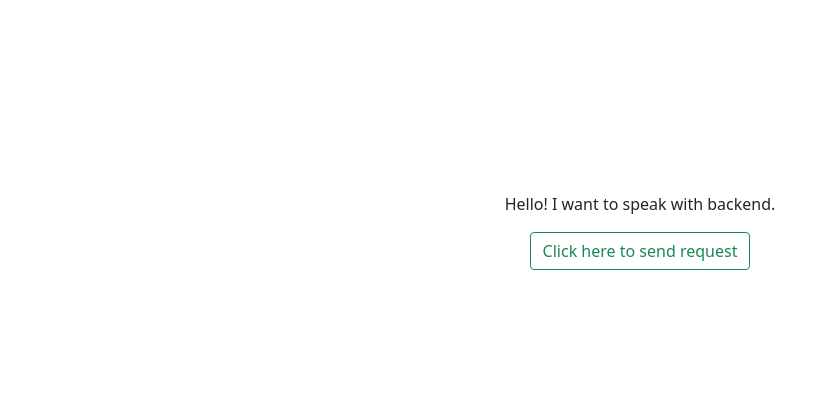
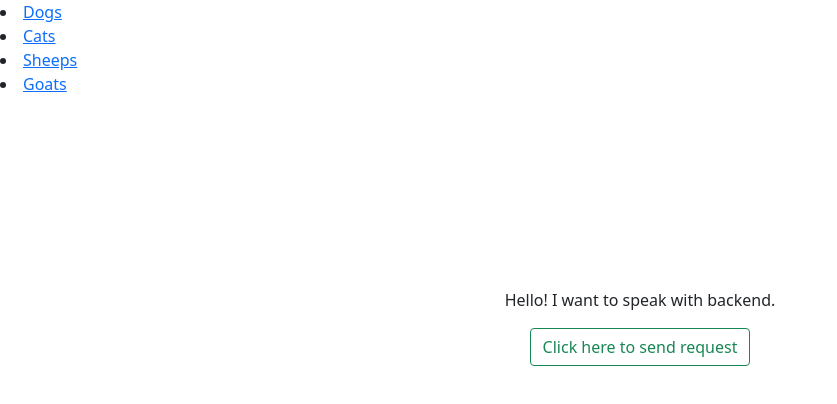
Before and after one commit to zemacedo99/FEUP-DS, a React (Create React App) app in the folder frontend/: page / in a window 1280 px wide. Shown: the top 404 px of the page, without its empty margins (0-837 px from the left). Built offline with nearby package versions, Linux system fonts and the light colour scheme.

Commit message:
Created initial structure

```diff
--- a/frontend/src/App.js
+++ b/frontend/src/App.js
@@ -1,15 +1,39 @@
 import React from 'react';
 import 'bootstrap/dist/css/bootstrap.min.css';
 import './style/style.css';
-import {BrowserRouter as Router, Route, Routes} from 'react-router-dom';
+import { BrowserRouter as Router, Route, Routes } from 'react-router-dom';
+import { Container, Nav } from 'react-bootstrap';
 import Example from './pages/Example';
+import Navbar from './components/Navbar'
+import Dogs from './pages/Dogs';
+import Cats from './pages/Cats';
+import Sheep from './pages/Sheep';
+import Goat from './pages/Goat';
 
 function App() {
   return (
     <Router>
+      <Navbar bg="light" expand="lg">
+        <Container>
+          <Navbar.Brand href="#home">React-Bootstrap</Navbar.Brand>
+          <Navbar.Toggle aria-controls="basic-navbar-nav" />
+          <Navbar.Collapse id="basic-navbar-nav">
+            <Nav className="me-auto">
+              <Nav.Link href="#home">Home</Nav.Link>
+              <Nav.Link href="#link">Link</Nav.Link>
+            </Nav>
+          </Navbar.Collapse>
+        </Container>
+      </Navbar>
+      <Routes>
+        <Route path="/" exact component={Dogs} />
+        <Route path="/cats" component={Cats} />
+        <Route path="/sheep" component={Sheep} />
+        <Route path="/goat" component={Goat} />
+      </Routes>
       <div className="App">
         <Routes>
-                    <Route path="/" exact element={<Example/>}/>
+          <Route path="/" exact element={<Example />} />
         </Routes>
       </div>
     </Router>
--- /dev/null
+++ b/frontend/src/components/Navbar.js
@@ -0,0 +1,22 @@
+import React from 'react';
+import { Link } from "react-router-dom";
+
+const Navbar = () => {
+  return (
+    <div>
+      <li>
+        <Link to="/">Dogs</Link>
+      </li>
+      <li>
+        <Link to="/cats">Cats</Link>
+      </li>
+      <li>
+        <Link to="/sheep">Sheeps</Link>
+      </li>
+      <li>
+        <Link to="/goat">Goats</Link>
+      </li>
+    </div>
+  );
+}
+export default Navbar;
--- /dev/null
+++ b/frontend/src/pages/Cats.js
@@ -0,0 +1,12 @@
+import React from 'react';
+const Cats = () =>{
+  return (
+    <div>
+      <h3>Cats</h3>
+      <div>
+        <h1> Cats </h1>
+      </div>
+    </div>
+  );
+}
+export default Cats;
--- /dev/null
+++ b/frontend/src/pages/Dogs.js
@@ -0,0 +1,12 @@
+import React from 'react';
+const Dogs = () =>{
+  return (
+    <div>
+      <h3>Dogs</h3>
+      <div>
+        <h1> Dogs </h1>
+      </div>
+    </div>
+  );
+}
+export default Dogs;
--- a/frontend/src/pages/Example.js
+++ b/frontend/src/pages/Example.js
@@ -1,16 +1,16 @@
-import React, {useState} from 'react';
-import axios from "axios";
-import {Button} from 'react-bootstrap';
+import React, { useState } from 'react';
+import axios from 'axios';
+import { Button } from 'react-bootstrap';
 
 export default function Example() {
-    const [message, setMessage] = useState("");
+  const [message, setMessage] = useState('');
 
   const sendRequest = () => {
     axios.get(`${process.env.REACT_APP_URL}/users/message`).then((res) => {
-            const data = res.data;
+      const { data } = res.data;
       setMessage(data);
     });
-    }
+  };
 
   return (
     <div className="main-section w-50 ml-0 mr-0 mx-auto text-center">
@@ -18,5 +18,5 @@ export default function Example() {
       <Button variant="outline-success" onClick={sendRequest}>Click here to send request</Button>
       <p className="message">{message}</p>
     </div>
-    )
+  );
 }
--- /dev/null
+++ b/frontend/src/pages/Goat.js
@@ -0,0 +1,12 @@
+import React from 'react';
+const Goat = () =>{
+  return (
+    <div>
+      <h3>Goat</h3>
+      <div>
+        <h1> Goat </h1>
+      </div>
+    </div>
+  );
+}
+export default Goat;
--- /dev/null
+++ b/frontend/src/pages/Sheep.js
@@ -0,0 +1,13 @@
+import React from 'react';
+
+const Sheep = () => {
+  return (
+    <div>
+      <h3>Sheep</h3>
+      <div>
+        <h1> Sheep </h1>
+      </div>
+    </div>
+  );
+};
+export default Sheep;
--- a/frontend/src/reportWebVitals.js
+++ b/frontend/src/reportWebVitals.js
@@ -1,6 +1,10 @@
-const reportWebVitals = onPerfEntry => {
+const reportWebVitals = (onPerfEntry) => {
   if (onPerfEntry && onPerfEntry instanceof Function) {
-        import('web-vitals').then(({getCLS, getFID, getFCP, getLCP, getTTFB}) => {
+    import('web-vitals').then((
+      {
+        getCLS, getFID, getFCP, getLCP, getTTFB,
+      },
+    ) => {
       getCLS(onPerfEntry);
       getFID(onPerfEntry);
       getFCP(onPerfEntry);
```
Also changed, not shown: frontend/package.json (+5 -5 lines), frontend/src/index.js (+4 -4 lines), 1 other file (tests, documents, lock files or other folders). Lines whose indentation alone changed are shown as unchanged.
